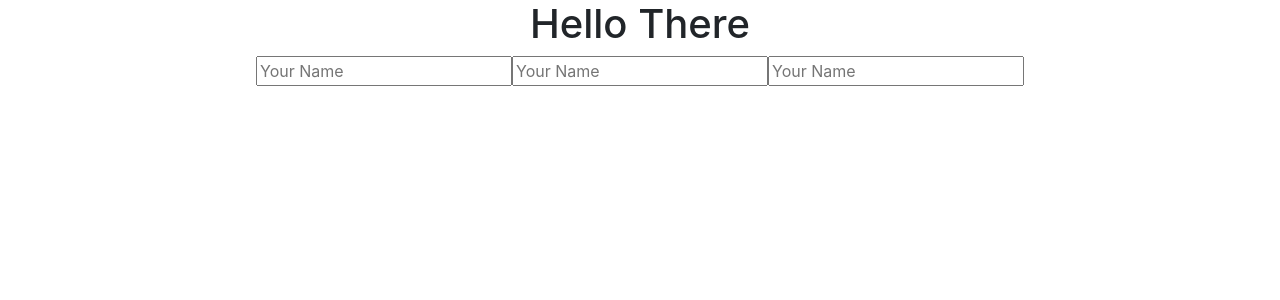
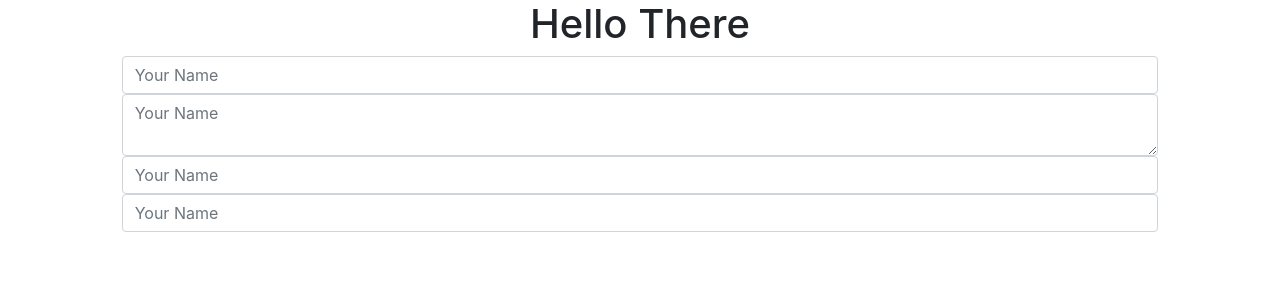
Before and after one commit to codingforentrepreneurs/Survey-with-Reactjs, a React (Create React App) app: page / in a window 1280 px wide. Shown: the top 300 px of the page. Built offline with nearby package versions, Linux system fonts and the light colour scheme.

Commit message:
22 - Its About Consistency

```diff
--- a/src/App.js
+++ b/src/App.js
@@ -9,6 +9,9 @@ function verifyInputType (inputType) {
             break
         case 'number':
             type = 'number'
+            break
+        case 'textarea':
+            type = 'textarea'
             break
         default:
             type = 'text'
@@ -25,7 +28,19 @@ const SurveyInput = props => {
 
     const inputType = verifyInputType(props.type)
 
-    return  <input
+    return inputType === 'textarea' ?
+
+        <textarea
+            className='form-control'
+            onChange={handleChange}
+            value={name}
+            type={inputType}
+            placeholder='Your Name'
+            name='full_name'
+        /> :
+
+     <input
+        className='form-control'
         onChange={handleChange}
         value={name}
         type={inputType}
@@ -40,6 +55,9 @@ const App = props => {
         <h1>Hello There</h1>
         <SurveyInput />
 
+
+        <SurveyInput type='textarea' />
+
         <SurveyInput type='number' />
 
 
```
